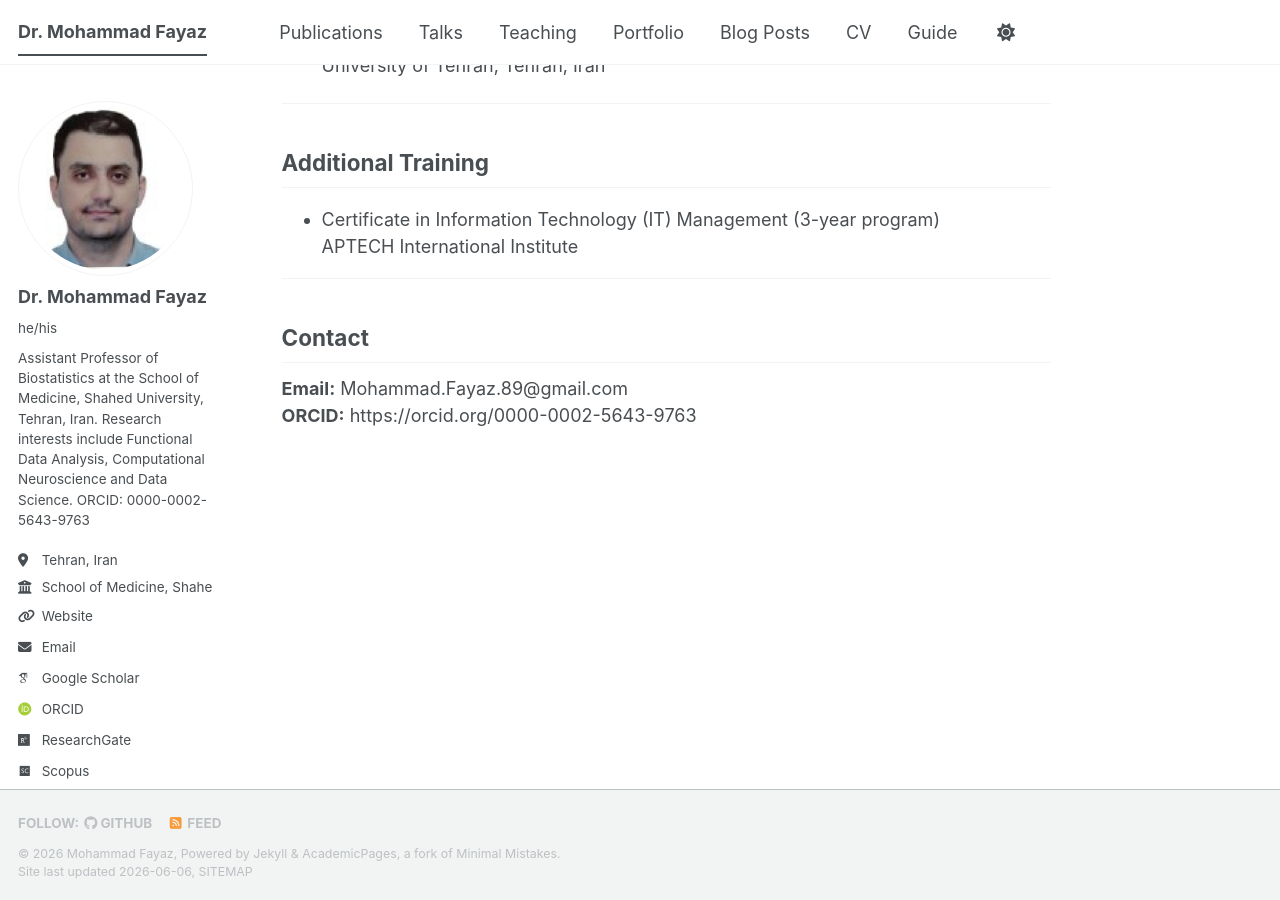
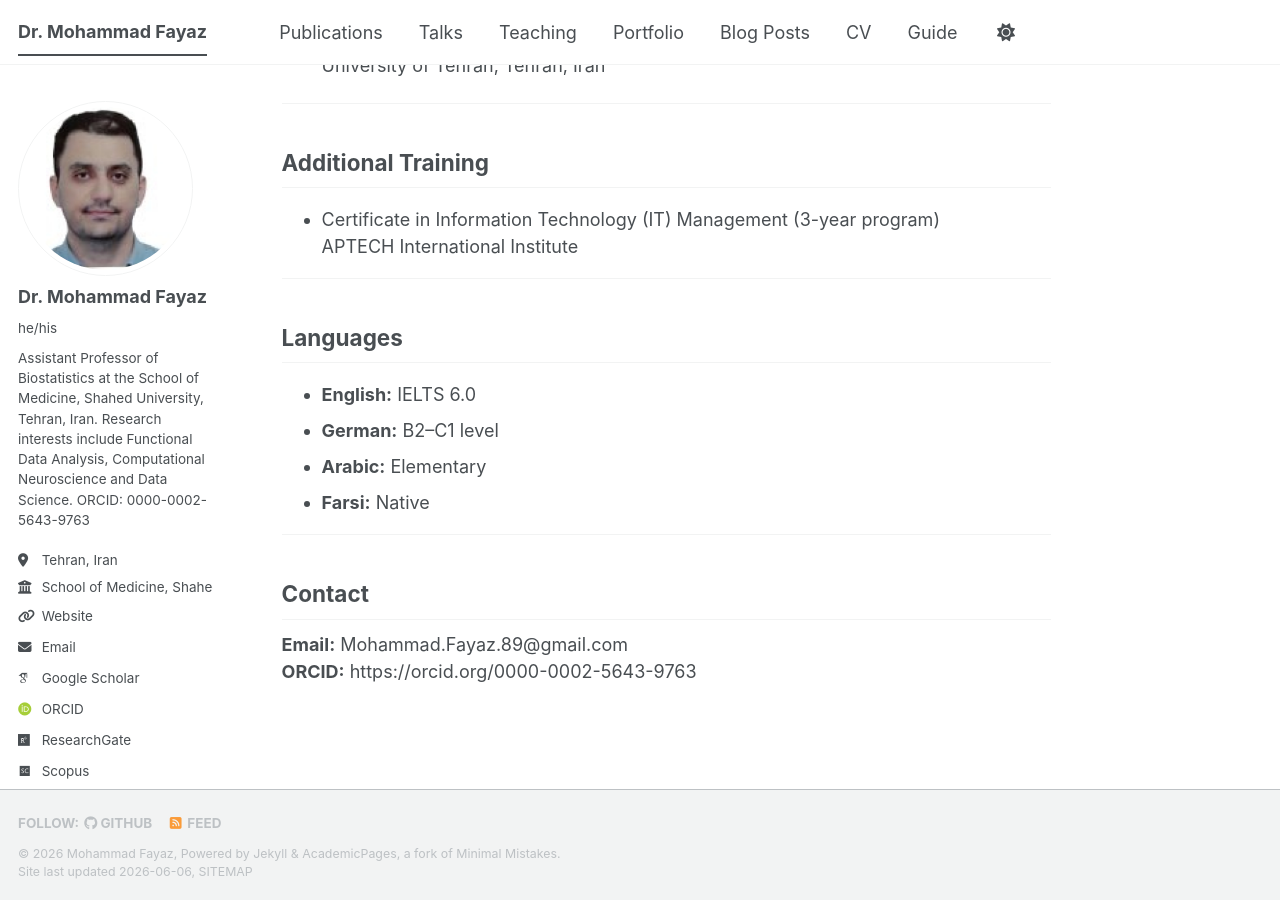
Before and after one commit to mohammad-fayaz/mohammad-fayaz.github.io, a Jekyll site: the page built from _pages/about.md, in a window 1280 px wide and 900 px high, scrolled down 1776 px. Built offline with Jekyll 4.4.1, drawn with Linux system fonts in a browser that asks for light colours; some web fonts are replaced; a script bundle is joined from its source files by our own code; library files that are not in the unit come from our copies.

Commit message:
Update about.md

```diff
--- a/_pages/about.md
+++ b/_pages/about.md
@@ -70,6 +70,16 @@ If you are interested in thesis supervision or statistical consulting, please fe
 
 ---
 
+## Languages
+
+- **English:** IELTS 6.0
+- **German:** B2–C1 level
+- **Arabic:** Elementary
+- **Farsi:** Native
+
+---
+
+
 ## Contact
 
 **Email:** Mohammad.Fayaz.89@gmail.com
```
